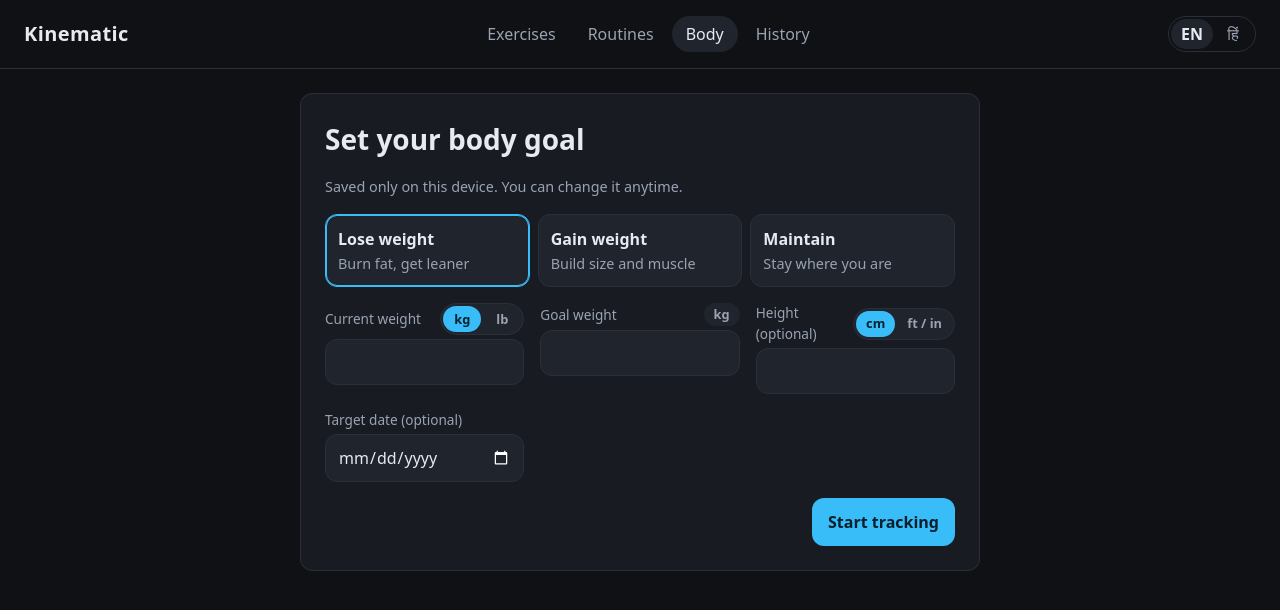
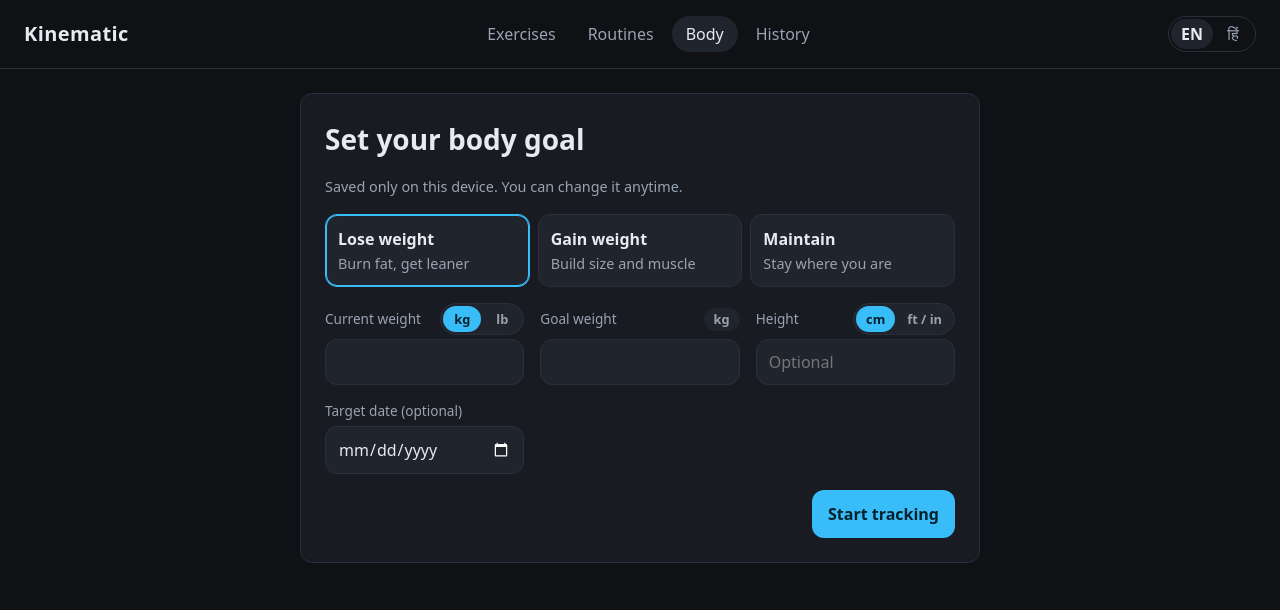
Before and after one commit to subhamtripathyit/kinematic, a React (Vite) app: page / in a window 1280 px wide. Both pictures are taken after a click on the button "Body". Shown: the top 610 px of the page. Built offline with nearby package versions, Linux system fonts and the light colour scheme.

Commit message:
Body: align weight/height fields, cleaner height label

```diff
--- a/src/i18n/hi.ts
+++ b/src/i18n/hi.ts
@@ -606,4 +606,6 @@ export const HI: Record<string, string> = {
   "Leg extension": "लेग एक्सटेंशन",
   "Leg curl": "लेग कर्ल",
   "Calf raises": "काफ़ रेज़",
+  "Height": "लंबाई",
+  "Optional": "ज़रूरी नहीं",
 };
--- a/src/ui/body/Body.module.css
+++ b/src/ui/body/Body.module.css
@@ -459,6 +459,9 @@
   align-items: center;
   justify-content: space-between;
   gap: 8px;
+  /* same height on every field, so the boxes below line up */
+  min-height: 32px;
+  white-space: nowrap;
 }
 
 
--- a/src/ui/body/GoalSetup.tsx
+++ b/src/ui/body/GoalSetup.tsx
@@ -212,7 +212,7 @@ export function GoalSetup({ unit: initialUnit, initial, currentKg, onSave, onCan
         )}
         <div className={styles.field}>
           <span className={styles.labelRow}>
-            {t('Height (optional)')}
+            {t('Height')}
             <span className={styles.unitToggleSmall} role="radiogroup" aria-label={t('Height unit')}>
               {(['cm', 'ft'] as const).map((u) => (
                 <button key={u} type="button" role="radio" aria-checked={hUnit === u} className={hUnit === u ? styles.unitActive : ''} onClick={() => switchHeightUnit(u)}>
@@ -228,6 +228,7 @@ export function GoalSetup({ unit: initialUnit, initial, currentKg, onSave, onCan
               min={MIN_CM}
               max={MAX_CM}
               aria-label={t('Height (cm, optional)')}
+              placeholder={t('Optional')}
               value={heightCm}
               onChange={(e) => {
                 const v = cleanNumber(e.target.value, 3, 0);
```
